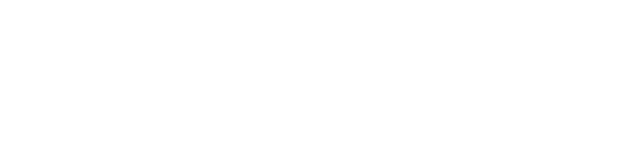
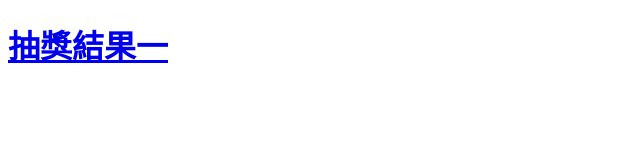
Before and after one commit to pcms135/pcms135.github.io, a plain HTML site: page index.html in a window 1280 px wide. Shown: the whole page, without its empty margins (0-640 px from the left). Drawn offline with Linux system fonts and the light colour scheme.

Commit message:
Update index.html

```diff
--- a/index.html
+++ b/index.html
@@ -7,6 +7,6 @@
 
 </head>
 <body>
-<!--<h1><a href="result1.html">抽獎結果一</a></h1>-->
+<h1><a href="result1.html">抽獎結果一</a></h1>
 </body>
 </html>
```
